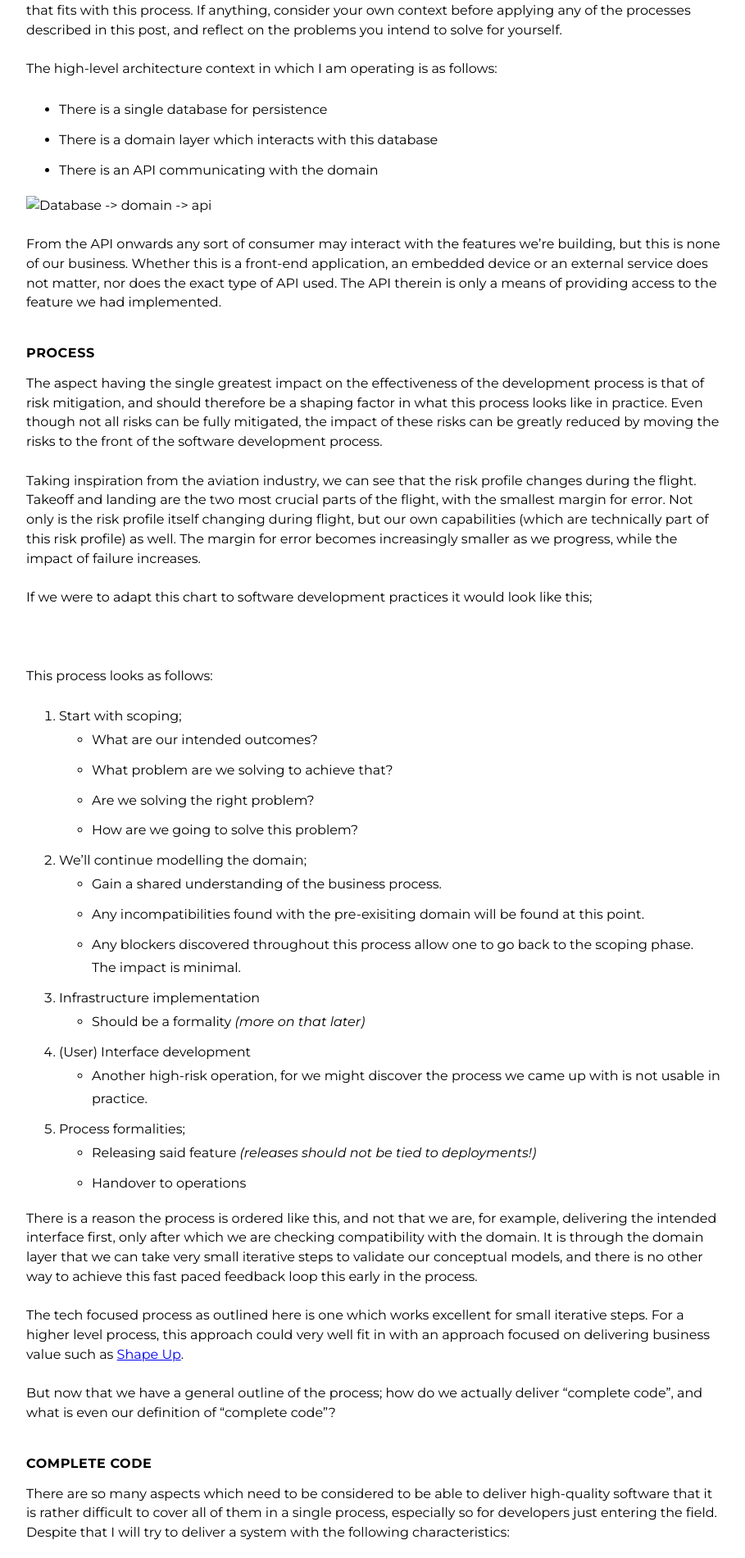
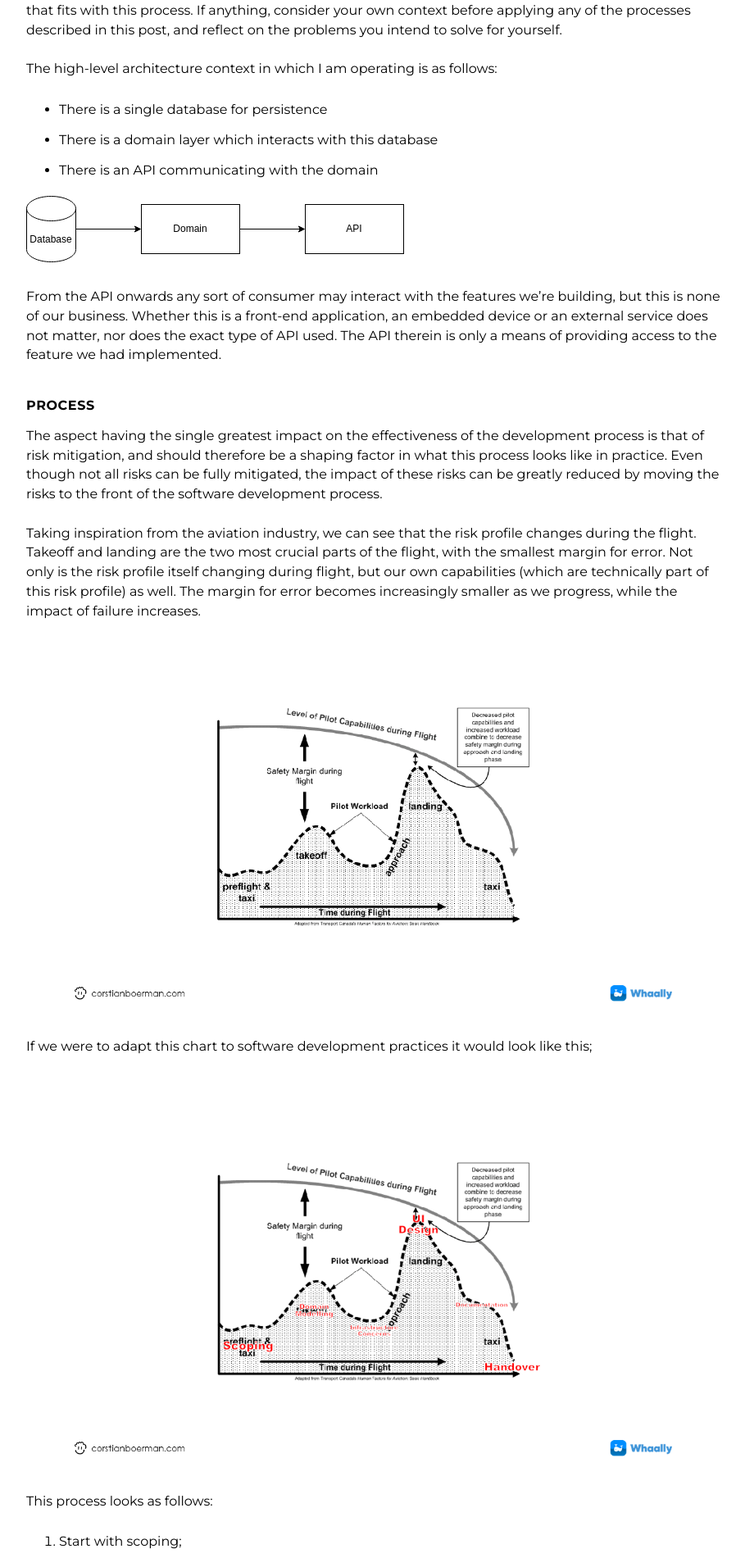
Before and after one commit to corstian/digital-garden, a Jekyll site: the page built from _blog/2023/delivering-complete-code.md, in a window 1280 px wide. Shown: the part 473-2374 px from the top of the page at 82% size, without its empty margins (0-909 px from the left). Built offline with Jekyll 4.4.1, drawn with Linux system fonts in a browser that asks for light colours.

Commit message:
Fix image references in post

```diff
--- a/_blog/2023/delivering-complete-code.md
+++ b/_blog/2023/delivering-complete-code.md
@@ -16,7 +16,7 @@ The high-level architecture context in which I am operating is as follows:
 - There is a domain layer which interacts with this database
 - There is an API communicating with the domain
 
-![Database -> domain -> api](infrastructural-overview.svg)
+![Database -> domain -> api](/uploads/infrastructural-overview.svg)
 
 From the API onwards any sort of consumer may interact with the features we're building, but this is none of our business. Whether this is a front-end application, an embedded device or an external service does not matter, nor does the exact type of API used. The API therein is only a means of providing access to the feature we had implemented.
 
@@ -24,11 +24,11 @@ From the API onwards any sort of consumer may interact with the features we're b
 The aspect having the single greatest impact on the effectiveness of the development process is that of risk mitigation, and should therefore be a shaping factor in what this process looks like in practice. Even though not all risks can be fully mitigated, the impact of these risks can be greatly reduced by moving the risks to the front of the software development process.
 
 Taking inspiration from the aviation industry, we can see that the risk profile changes during the flight. Takeoff and landing are the two most crucial parts of the flight, with the smallest margin for error. Not only is the risk profile itself changing during flight, but our own capabilities (which are technically part of this risk profile) as well. The margin for error becomes increasingly smaller as we progress, while the impact of failure increases.
-![](Slide31.png)
+![](/uploads/Slide31.png)
 
 If we were to adapt this chart to software development practices it would look like this;
 
-![](Slide32.png)
+![](/uploads/Slide32.png)
 
 This process looks as follows:
 
@@ -93,7 +93,7 @@ Not only can one use their gut feeling to see whether the new concepts make any
 
 The [`Whaally.Domain` library](https://github.com/Whaally/Domain) enforces an interaction pattern between various domain components. The benefit of this is that the technical relationship between these components immediately becomes clear, and we can conceptualize the component in its broader context.
 
-![](Slide57.png)
+![](/uploads/Slide57.png)
 
 It is for an event that we know it is only instantiated through a command, while it effects a state change on the aggregate instance. A consistent structure like this helps reasoning about the impact of code-changes on the remainder of the software. For more a more in-depth detail of the interaction between components, [check out the documentation for this library](https://github.com/whaally/domain).
 
```
Also changed, not shown: uploads/Slide57.png (added).
